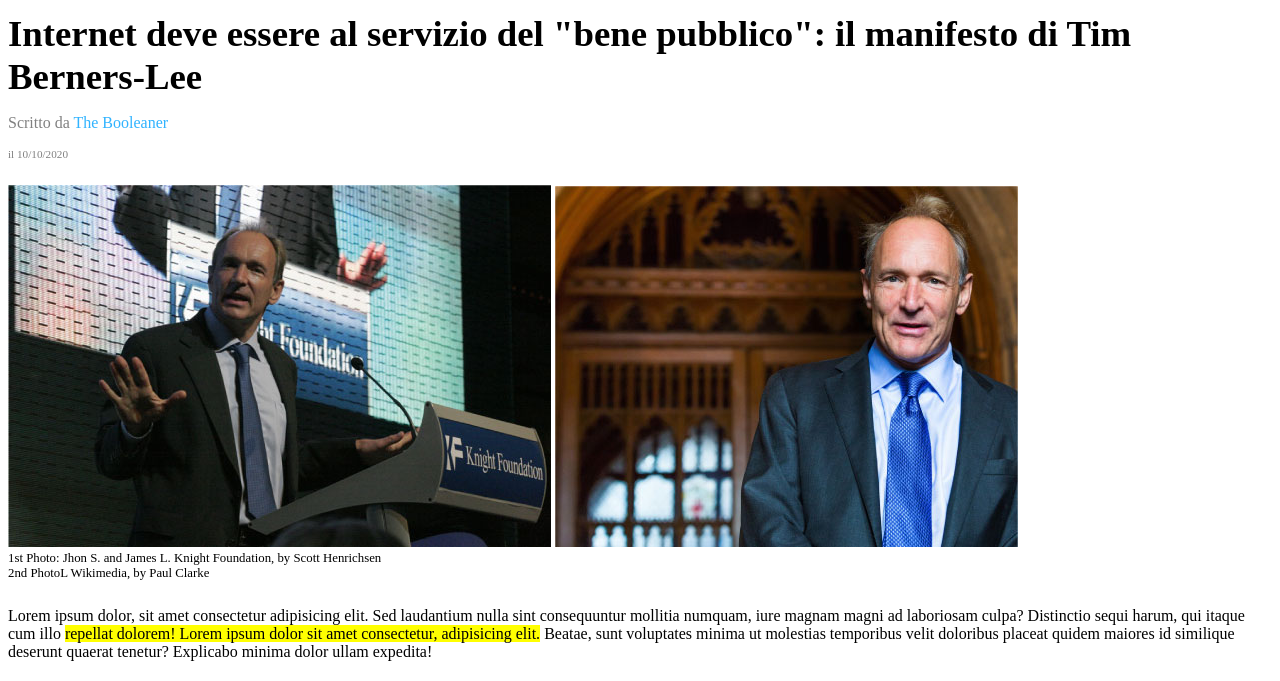
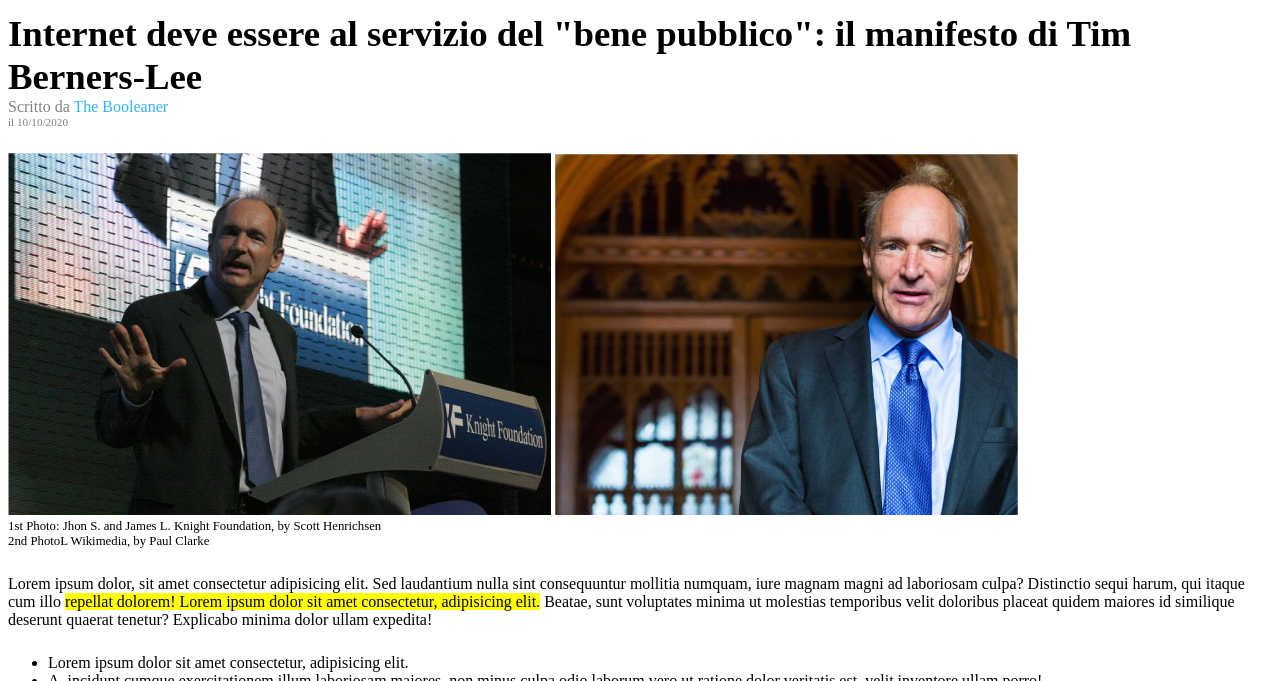
Before and after one commit to Francesco-Rapetti/html-css-booleaner, a plain HTML site: page index.html in a window 1280 px wide. Shown: the part 119-800 px from the top of the page. Drawn offline with Linux system fonts and the light colour scheme; a web font is replaced by a local one.

Commit message:
Cleans photo captions and remove some excess code

```diff
--- a/css/style.css
+++ b/css/style.css
@@ -39,6 +39,8 @@ h1 {
 
 .credit, #date {
     color: gray;
+    margin-block-start: 0;
+    margin-block-end: 0;
 }
 
 #date {
```
Also changed, not shown: index.html (+0 -1 lines).
